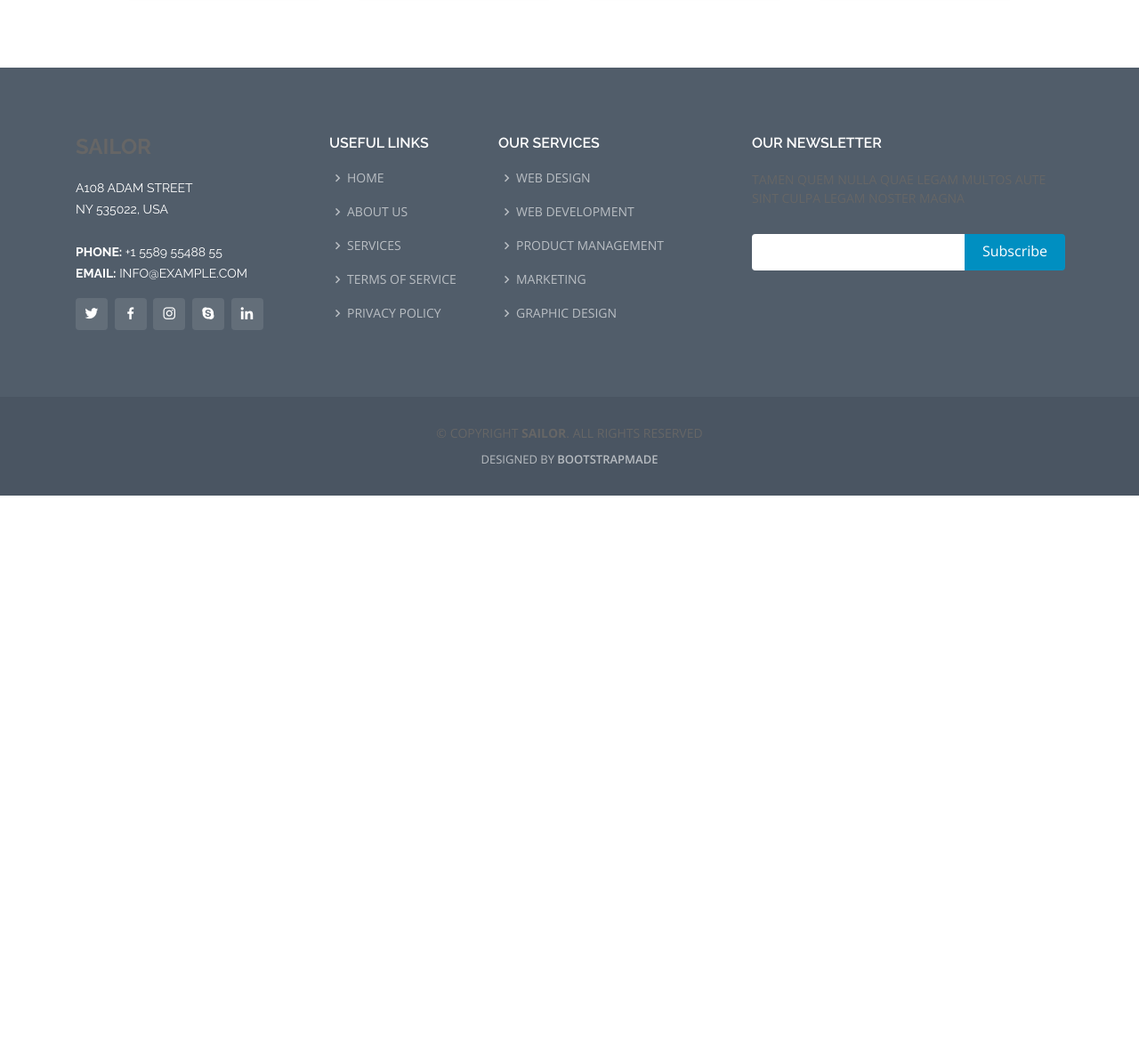
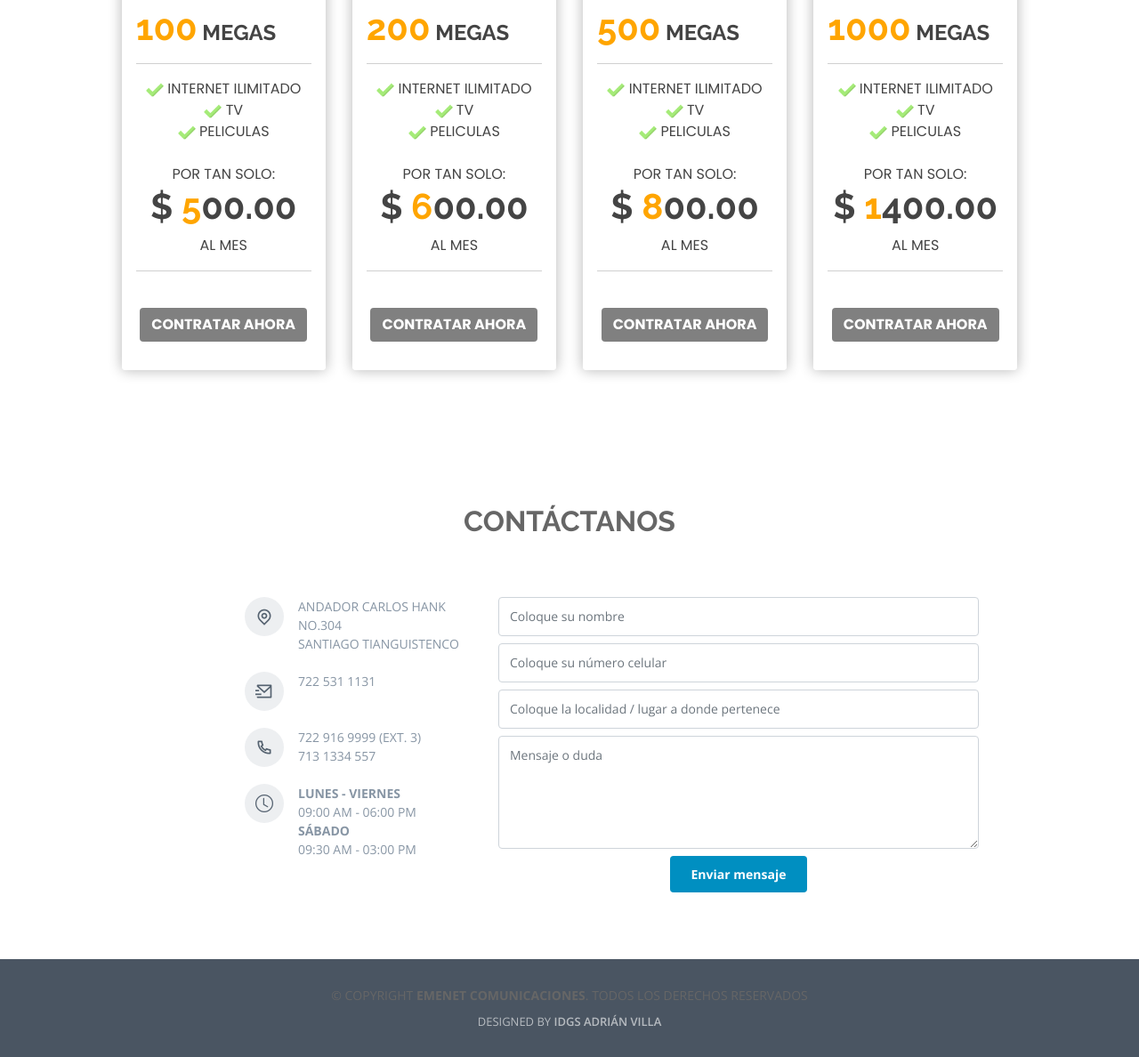
Before and after one commit to IDGSAdrianVilla/Emenet_Internet, a PHP site: page / in a window 1280 px wide. Shown: the part 2245-3433 px from the top of the page at 89% size. Before the commit the page ends 2802 px from the top, so only its background shows below. Run offline with PHP 8.4, Linux system fonts and the light colour scheme.

Commit message:
Propuesta final, previo a la revisión

```diff
--- a/assets/css/style.css
+++ b/assets/css/style.css
@@ -1746,35 +1694,6 @@ section {
 #footer .footer-top .footer-links ul a:hover {
   color: white;
 }
-#footer .footer-top .footer-newsletter form {
-  margin-top: 30px;
-  background: #fff;
-  padding: 6px 10px;
-  position: relative;
-  border-radius: 4px;
-}
-#footer .footer-top .footer-newsletter form input[type=email] {
-  border: 0;
-  padding: 4px;
-  width: calc(100% - 110px);
-}
-#footer .footer-top .footer-newsletter form input[type=submit] {
-  position: absolute;
-  top: 0;
-  right: -2px;
-  bottom: 0;
-  border: 0;
-  background: none;
-  font-size: 16px;
-  padding: 0 20px 2px 20px;
-  background: #008FC1;
-  color: #fff;
-  transition: 0.3s;
-  border-radius: 0 4px 4px 0;
-}
-#footer .footer-top .footer-newsletter form input[type=submit]:hover {
-  background: #df3740;
-}
 #footer .copyright {
   text-align: center;
   padding-top: 30px;
@@ -1793,3 +1712,102 @@ section {
 #footer .credits a:hover {
   color: white;
 }
+
+@import url("https://fonts.googleapis.com/css2?family=Poppins&display=swap");
+
+.tarjeta{
+  font-family: "Poppins", sans-serif !important;
+  text-transform: uppercase;
+}
+
+html, body, #hero, #heroCarousel, .carousel-inner{
+    width: 100%;
+    height: 100%;
+    margin: 0;
+    padding: 0;
+    font-family: "Poppins", sans-serif !important;
+    text-transform: uppercase;
+}
+.container {
+  font-size: 14px;
+  color: #666666;
+  font-family: "Open Sans";
+}
+.parraf{
+  color: orange !important;
+}
+.texto{
+  color: white;
+  font-weight: bold;
+}
+[class*="col-"] {
+  float: left;
+  padding: 15px;
+}
+@media only screen and (max-width: 1000px) {
+  .pc {
+    display: none;
+  }
+  .celular {
+    display: visible;
+  }
+}
+@media only screen and (min-width: 1000px) {
+  .pc {
+    display: visible;
+  }
+  .celular {
+    display: none;
+  }
+}
+
+@media only screen and (max-width: 700px) {
+  .tarjeta {
+    width: 100% !important;
+  }
+}
+
+.card-custom {
+  overflow: hidden;
+  min-height: 350px;
+  box-shadow: 0 0 15px rgba(10, 10, 10, 0.3);
+}
+
+.card-custom-img {
+  height: 100px;
+  min-height: 100px;
+  background-repeat: no-repeat;
+  background-size: cover;
+  background-position: center;
+  border-color: inherit;
+}
+
+/* First border-left-width setting is a fallback */
+.card-custom-img::after {
+  position: absolute;
+  content: "";
+  top: 60px;
+  left: 0;
+  width: 0;
+  height: 0;
+  border-style: solid;
+  border-top-width: 40px;
+  border-right-width: 0;
+  border-bottom-width: 0;
+  border-left-width: 545px;
+  border-left-width: calc(575px - 5vw);
+  border-top-color: transparent;
+  border-right-color: transparent;
+  border-bottom-color: transparent;
+  border-left-color: inherit;
+}
+
+.card-custom-avatar img {
+  border-radius: 50%;
+  box-shadow: 0 0 15px rgba(10, 10, 10, 0.3);
+  position: absolute;
+  top: 5px;
+  left: 1.25rem;
+  width: 100px;
+  height: 100px;
+}
--- a/assets/vendor/php-email-form/validate.js
+++ /dev/null
@@ -1,85 +0,0 @@
-/**
-* PHP Email Form Validation - v3.2
-* URL: https://bootstrapmade.com/php-email-form/
-* Author: BootstrapMade.com
-*/
-(function () {
-  "use strict";
-
-  let forms = document.querySelectorAll('.php-email-form');
-
-  forms.forEach( function(e) {
-    e.addEventListener('submit', function(event) {
-      event.preventDefault();
-
-      let thisForm = this;
-
-      let action = thisForm.getAttribute('action');
-      let recaptcha = thisForm.getAttribute('data-recaptcha-site-key');
-
-      if( ! action ) {
-        displayError(thisForm, 'The form action property is not set!')
-        return;
-      }
-      thisForm.querySelector('.loading').classList.add('d-block');
-      thisForm.querySelector('.error-message').classList.remove('d-block');
-      thisForm.querySelector('.sent-message').classList.remove('d-block');
-
-      let formData = new FormData( thisForm );
-
-      if ( recaptcha ) {
-        if(typeof grecaptcha !== "undefined" ) {
-          grecaptcha.ready(function() {
-            try {
-              grecaptcha.execute(recaptcha, {action: 'php_email_form_submit'})
-              .then(token => {
-                formData.set('recaptcha-response', token);
-                php_email_form_submit(thisForm, action, formData);
-              })
-            } catch(error) {
-              displayError(thisForm, error)
-            }
-          });
-        } else {
-          displayError(thisForm, 'The reCaptcha javascript API url is not loaded!')
-        }
-      } else {
-        php_email_form_submit(thisForm, action, formData);
-      }
-    });
-  });
-
-  function php_email_form_submit(thisForm, action, formData) {
-    fetch(action, {
-      method: 'POST',
-      body: formData,
-      headers: {'X-Requested-With': 'XMLHttpRequest'}
-    })
-    .then(response => {
-      if( response.ok ) {
-        return response.text()
-      } else {
-        throw new Error(`${response.status} ${response.statusText} ${response.url}`);
-      }
-    })
-    .then(data => {
-      thisForm.querySelector('.loading').classList.remove('d-block');
-      if (data.trim() == 'OK') {
-        thisForm.querySelector('.sent-message').classList.add('d-block');
-        thisForm.reset();
-      } else {
-        throw new Error(data ? data : 'Form submission failed and no error message returned from: ' + action);
-      }
-    })
-    .catch((error) => {
-      displayError(thisForm, error);
-    });
-  }
-
-  function displayError(thisForm, error) {
-    thisForm.querySelector('.loading').classList.remove('d-block');
-    thisForm.querySelector('.error-message').innerHTML = error;
-    thisForm.querySelector('.error-message').classList.add('d-block');
-  }
-
-})();
--- a/index.php
+++ b/index.php
@@ -24,111 +24,10 @@
   <link href="assets/vendor/glightbox/css/glightbox.min.css" rel="stylesheet">
   <link href="assets/vendor/remixicon/remixicon.css" rel="stylesheet">
   <link href="assets/vendor/swiper/swiper-bundle.min.css" rel="stylesheet">
+  <script src="https://ajax.googleapis.com/ajax/libs/jquery/3.5.1/jquery.min.js"></script>
 
   <!-- Template Main CSS File -->
   <link href="assets/css/style.css" rel="stylesheet">
-
-  <style>
-    @import url("https://fonts.googleapis.com/css2?family=Poppins&display=swap");
-
-    .tarjeta{
-      font-family: "Poppins", sans-serif !important;
-      text-transform: uppercase;
-    }
-
-    html, body, #hero, #heroCarousel, .carousel-inner{
-        width: 100%;
-        height: 100%;
-        margin: 0;
-        padding: 0;
-        font-family: "Poppins", sans-serif !important;
-        text-transform: uppercase;
-    }
-    .container {
-      font-size: 14px;
-      color: #666666;
-      font-family: "Open Sans";
-    }
-    .parraf{
-      color: #008FC1 !important;
-    }
-    .texto{
-      color: white;
-      font-weight: bold;
-    }
-    [class*="col-"] {
-      float: left;
-      padding: 15px;
-    }
-    @media only screen and (max-width: 1000px) {
-      .pc {
-        display: none;
-      }
-      .celular {
-        display: visible;
-      }
-    }
-    @media only screen and (min-width: 1000px) {
-      .pc {
-        display: visible;
-      }
-      .celular {
-        display: none;
-      }
-    }
-
-    @media only screen and (max-width: 700px) {
-      .tarjeta {
-        width: 100% !important;
-      }
-    }
-
-    .card-custom {
-      overflow: hidden;
-      min-height: 350px;
-      box-shadow: 0 0 15px rgba(10, 10, 10, 0.3);
-    }
-
-    .card-custom-img {
-      height: 100px;
-      min-height: 100px;
-      background-repeat: no-repeat;
-      background-size: cover;
-      background-position: center;
-      border-color: inherit;
-    }
-
-    /* First border-left-width setting is a fallback */
-    .card-custom-img::after {
-      position: absolute;
-      content: "";
-      top: 60px;
-      left: 0;
-      width: 0;
-      height: 0;
-      border-style: solid;
-      border-top-width: 40px;
-      border-right-width: 0;
-      border-bottom-width: 0;
-      border-left-width: 545px;
-      border-left-width: calc(575px - 5vw);
-      border-top-color: transparent;
-      border-right-color: transparent;
-      border-bottom-color: transparent;
-      border-left-color: inherit;
-    }
-
-    .card-custom-avatar img {
-      border-radius: 50%;
-      box-shadow: 0 0 15px rgba(10, 10, 10, 0.3);
-      position: absolute;
-      top: 5px;
-      left: 1.25rem;
-      width: 100px;
-      height: 100px;
-    }
-
-</style>
 
 </head>
 
@@ -231,7 +131,7 @@
     </div>
   </section><!-- End Hero -->
 
-  <!--section id="about" class="about">
+  <section id="nosotros" class="about">
     <div class="container">
 
       <div class="row content">
@@ -302,7 +202,7 @@
           <div class="card-custom-img" style="background-image: url(https://besthqwallpapers.com/Uploads/29-6-2019/98568/thumb2-brown-stone-wall-close-up-brown-backgrounds-stone-textures-brown-stone-texture.jpg);"></div>
 
           <div class="card-body" style="overflow-y: auto">
-            <h4 class="card-title"><b> <span style="color: #008FC1; font-size: 40px;">15</span> MEGAS </b></h4>
+            <h4 class="card-title"><b> <span style="color: orange; font-size: 40px;">15</span> MEGAS </b></h4>
             <center>
 
             </center>
@@ -315,7 +215,7 @@
 
                   por tan solo:
 
-                  <h1 class="card-title"><b>$ <span style="color: #008FC1;">3</span>00.00</b></h1>
+                  <h1 class="card-title"><b>$ <span style="color: orange;">3</span>00.00</b></h1>
                   Al mes
                 </center>
               <hr>
@@ -338,7 +238,7 @@
           <div class="card-custom-img" style="background-image: url(https://besthqwallpapers.com/Uploads/29-6-2019/98568/thumb2-brown-stone-wall-close-up-brown-backgrounds-stone-textures-brown-stone-texture.jpg);"></div>
 
           <div class="card-body" style="overflow-y: auto">
-            <h4 class="card-title"><b> <span style="color: #008FC1; font-size: 40px;">25</span> MEGAS </b></h4>
+            <h4 class="card-title"><b> <span style="color: orange; font-size: 40px;">25</span> MEGAS </b></h4>
             <center>
 
             </center>
@@ -351,7 +251,7 @@
 
                   por tan solo:
 
-                  <h1 class="card-title"><b>$ <span style="color: #008FC1;">3</span>50.00</b></h1>
+                  <h1 class="card-title"><b>$ <span style="color: orange;">3</span>50.00</b></h1>
                   Al mes
                 </center>
               <hr>
@@ -374,7 +274,7 @@
           <div class="card-custom-img" style="background-image: url(https://besthqwallpapers.com/Uploads/29-6-2019/98568/thumb2-brown-stone-wall-close-up-brown-backgrounds-stone-textures-brown-stone-texture.jpg);"></div>
 
           <div class="card-body" style="overflow-y: auto">
-            <h4 class="card-title"><b> <span style="color: #008FC1; font-size: 40px;">35</span> MEGAS </b></h4>
+            <h4 class="card-title"><b> <span style="color: orange; font-size: 40px;">35</span> MEGAS </b></h4>
             <center>
 
             </center>
@@ -387,7 +287,7 @@
 
                   por tan solo:
 
-                  <h1 class="card-title"><b>$ <span style="color: #008FC1;">4</span>00.00</b></h1>
+                  <h1 class="card-title"><b>$ <span style="color: orange;">4</span>00.00</b></h1>
                   Al mes
                 </center>
               <hr>
@@ -410,7 +310,7 @@
           <div class="card-custom-img" style="background-image: url(https://www.xtrafondos.com/wallpapers/poligonos-de-colores-7888.jpg);"></div>
 
           <div class="card-body" style="overflow-y: auto">
-            <h4 class="card-title"><b> <span style="color: #008FC1; font-size: 40px;">50</span> MEGAS </b></h4>
+            <h4 class="card-title"><b> <span style="color: orange; font-size: 40px;">50</span> MEGAS </b></h4>
             <center>
 
             </center>
@@ -423,7 +323,7 @@
 
                   por tan solo:
 
-                  <h1 class="card-title"><b>$ <span style="color: #008FC1;">4</span>50.00</b></h1>
+                  <h1 class="card-title"><b>$ <span style="color: orange;">4</span>50.00</b></h1>
                   Al mes
                 </center>
               <hr>
@@ -446,7 +346,7 @@
           <div class="card-custom-img" style="background-image: url(https://www.xtrafondos.com/wallpapers/poligonos-de-colores-7888.jpg);"></div>
 
           <div class="card-body" style="overflow-y: auto">
-            <h4 class="card-title"><b> <span style="color: #008FC1; font-size: 40px;">100</span> MEGAS </b></h4>
+            <h4 class="card-title"><b> <span style="color: orange; font-size: 40px;">100</span> MEGAS </b></h4>
             <center>
 
             </center>
@@ -459,7 +359,7 @@
 
                   por tan solo:
 
-                  <h1 class="card-title"><b>$ <span style="color: #008FC1;">5</span>00.00</b></h1>
+                  <h1 class="card-title"><b>$ <span style="color: orange;">5</span>00.00</b></h1>
                   Al mes
                 </center>
               <hr>
@@ -482,7 +382,7 @@
           <div class="card-custom-img" style="background-image: url(https://www.xtrafondos.com/wallpapers/poligonos-de-colores-7888.jpg);"></div>
 
           <div class="card-body" style="overflow-y: auto">
-            <h4 class="card-title"><b> <span style="color: #008FC1; font-size: 40px;">200</span> MEGAS </b></h4>
+            <h4 class="card-title"><b> <span style="color: orange; font-size: 40px;">200</span> MEGAS </b></h4>
             <center>
 
             </center>
@@ -495,7 +395,7 @@
 
                   por tan solo:
 
-                  <h1 class="card-title"><b>$ <span style="color: #008FC1;">6</span>00.00</b></h1>
+                  <h1 class="card-title"><b>$ <span style="color: orange;">6</span>00.00</b></h1>
                   Al mes
                 </center>
               <hr>
@@ -518,7 +418,7 @@
           <div class="card-custom-img" style="background-image: url(https://ak.picdn.net/shutterstock/videos/20628466/thumb/1.jpg?ip=x480);"></div>
 
           <div class="card-body" style="overflow-y: auto">
-            <h4 class="card-title"><b> <span style="color: #008FC1; font-size: 40px;">500</span> MEGAS </b></h4>
+            <h4 class="card-title"><b> <span style="color: orange; font-size: 40px;">500</span> MEGAS </b></h4>
             <center>
 
             </center>
@@ -531,7 +431,7 @@
 
                   por tan solo:
 
-                  <h1 class="card-title"><b>$ <span style="color: #008FC1;">8</span>00.00</b></h1>
+                  <h1 class="card-title"><b>$ <span style="color: orange;">8</span>00.00</b></h1>
                   Al mes
                 </center>
               <hr>
@@ -554,7 +454,7 @@
           <div class="card-custom-img" style="background-image: url(https://ak.picdn.net/shutterstock/videos/20628466/thumb/1.jpg?ip=x480);"></div>
 
           <div class="card-body" style="overflow-y: auto">
-            <h4 class="card-title"><b> <span style="color: #008FC1; font-size: 40px;">1000</span> MEGAS </b></h4>
+            <h4 class="card-title"><b> <span style="color: orange; font-size: 40px;">1000</span> MEGAS </b></h4>
             <center>
 
             </center>
@@ -567,7 +467,7 @@
 
                   por tan solo:
 
-                  <h1 class="card-title"><b>$ <span style="color: #008FC1;">1</span>400.00</b></h1>
+                  <h1 class="card-title"><b>$ <span style="color: orange;">1</span>400.00</b></h1>
                   Al mes
                 </center>
               <hr>
@@ -587,79 +487,100 @@
     </div>
   </section>
 
-  <!-- ======= Footer ======= -->
-  <footer id="footer">
-    <div class="footer-top">
+  <section id="contact" class="contact">
     <div class="container">
+
+      <div class="container about content">
+        <h2 align="center"><b>Contáctanos</b></h2>
+        <br><br>
+      </div>
+
       <div class="row">
 
-          <div class="col-lg-3 col-md-6">
-            <div class="footer-info">
-              <h3>Sailor</h3>
-              <p>
-                A108 Adam Street <br>
-                NY 535022, USA<br><br>
-                <strong>Phone:</strong> +1 5589 55488 55<br>
-                <strong>Email:</strong> info@example.com<br>
-              </p>
-              <div class="social-links mt-3">
-                <a href="#" class="twitter"><i class="bx bxl-twitter"></i></a>
-                <a href="#" class="facebook"><i class="bx bxl-facebook"></i></a>
-                <a href="#" class="instagram"><i class="bx bxl-instagram"></i></a>
-                <a href="#" class="google-plus"><i class="bx bxl-skype"></i></a>
-                <a href="#" class="linkedin"><i class="bx bxl-linkedin"></i></a>
+        <div class="col-lg-2">&nbsp;</div>
+        <div class="col-lg-3 col-md-6 mt-4 mt-md-0" data-aos="fade-up" data-aos-delay="200">
+          <div class="info">
+            <div >
+              <i class="ri-map-pin-line"></i>
+              <p>Andador Carlos Hank No.304<br>Santiago Tianguistenco</p>
+              <br>
             </div>
+
+            <div >
+              <i class="ri-mail-send-line"></i>
+              <p>722 531 1131</p>
+              <br><br>
+            </div>
+
+            <div >
+              <i class="ri-phone-line"></i>
+              <p>722 916 9999 (EXT. 3)<br>
+                713 1334 557</p>
+                <br>
+            </div>
+
+            <div >
+              <i class="bi-clock"></i>
+              <p><b>LUNES - VIERNES</b><br>
+                09:00 AM - 06:00 PM<br>
+                <b>SÁBADO</b><br>
+                09:30 AM - 03:00 PM</p>
+            </div>
+
           </div>
         </div>
 
-          <div class="col-lg-2 col-md-6 footer-links">
-            <h4>Useful Links</h4>
-            <ul>
-              <li><i class="bx bx-chevron-right"></i> <a href="#">Home</a></li>
-              <li><i class="bx bx-chevron-right"></i> <a href="#">About us</a></li>
-              <li><i class="bx bx-chevron-right"></i> <a href="#">Services</a></li>
-              <li><i class="bx bx-chevron-right"></i> <a href="#">Terms of service</a></li>
-              <li><i class="bx bx-chevron-right"></i> <a href="#">Privacy policy</a></li>
-            </ul>
+        <div class="col-lg-6 col-md-12" data-aos="fade-up" data-aos-delay="300">
+          <form action="controllers/enviar.php" method="post" class="php-email-form" autocomplete="off">
+            <div class="form-group">
+              <input type="text" name="nombre" class="form-control letras" id="nombre" placeholder="Coloque su nombre" required maxlength="60">
             </div>
-
-          <div class="col-lg-3 col-md-6 footer-links">
-            <h4>Our Services</h4>
-            <ul>
-              <li><i class="bx bx-chevron-right"></i> <a href="#">Web Design</a></li>
-              <li><i class="bx bx-chevron-right"></i> <a href="#">Web Development</a></li>
-              <li><i class="bx bx-chevron-right"></i> <a href="#">Product Management</a></li>
-              <li><i class="bx bx-chevron-right"></i> <a href="#">Marketing</a></li>
-              <li><i class="bx bx-chevron-right"></i> <a href="#">Graphic Design</a></li>
-            </ul>
+            <div class="form-group">
+              <input type="text" class="form-control numeros" name="celular" id="celular" placeholder="Coloque su número celular" maxlength="10">
             </div>
-
-          <div class="col-lg-4 col-md-6 footer-newsletter">
-            <h4>Our Newsletter</h4>
-            <p>Tamen quem nulla quae legam multos aute sint culpa legam noster magna</p>
-            <form action="" method="post">
-              <input type="email" name="email"><input type="submit" value="Subscribe">
+            <div class="form-group">
+              <input type="text" class="form-control letras" name="localidad" id="localidad" placeholder="Coloque la localidad / lugar a donde pertenece" maxlength="40">
+            </div>
+            <div class="form-group">
+              <textarea class="form-control letras" name="mensaje" rows="5" placeholder="Mensaje o duda" required></textarea>
+            </div>
+            <div class="text-center"><button type="submit"><b>Enviar mensaje</b></button></div>
           </form>
+        </div>
 
       </div>
 
     </div>
-      </div>
-    </div>
+  </section>
 
+  <!-- ======= Footer ======= -->
+  <footer id="footer">
     <div class="container">
       <div class="copyright">
-        &copy; Copyright <strong><span>Sailor</span></strong>. All Rights Reserved
+        &copy; Copyright <strong><span>Emenet Comunicaciones</span></strong>. Todos los derechos reservados
       </div>
       <div class="credits">
-        <!-- All the links in the footer should remain intact. -->
-        <!-- You can delete the links only if you purchased the pro version. -->
-        <!-- Licensing information: https://bootstrapmade.com/license/ -->
-        <!-- Purchase the pro version with working PHP/AJAX contact form: https://bootstrapmade.com/sailor-free-bootstrap-theme/ -->
-        Designed by <a href="https://bootstrapmade.com/">BootstrapMade</a>
+        Designed by <a href="https://m-net.mx/VillaAdrian/" target="_blank">IDGS Adrián Villa</a>
       </div>
     </div>
   </footer><!-- End Footer -->
+
+  <script>
+    $(document).ready(function(){
+      $(".letras").bind('keypress', function(eventoEntrada) {
+        let expresionRegular = new RegExp("^[a-zA-Záéíóú?¿ ]+$");
+        if (!expresionRegular.test(eventoEntrada.key)) {
+          eventoEntrada.preventDefault();
+        }
+      });
+      $(".numeros").bind('keypress', function(eventoEntrada) {
+        let expresionRegular = new RegExp("^[0-9]+$");
+        if (!expresionRegular.test(eventoEntrada.key)) {
+          eventoEntrada.preventDefault();
+        }
+      });
+    });
+  </script>
 
   <!-- Vendor JS Files -->
   <script src="assets/vendor/bootstrap/js/bootstrap.bundle.min.js"></script>
@@ -667,7 +588,6 @@
   <script src="assets/vendor/isotope-layout/isotope.pkgd.min.js"></script>
   <script src="assets/vendor/swiper/swiper-bundle.min.js"></script>
   <script src="assets/vendor/waypoints/noframework.waypoints.js"></script>
-  <script src="assets/vendor/php-email-form/validate.js"></script>
 
   <!-- Template Main JS File -->
   <script src="assets/js/main.js"></script>
```
Also changed, not shown: other parts of assets/css/style.css (+0 -52 lines), other parts of index.php (+12 -11 lines), controllers/enviar.php (added, +19 -0 lines), assets/img/clients/client-1.png, assets/img/clients/client-2.png, assets/img/clients/client-3.png, assets/img/clients/client-4.png, assets/img/clients/client-5.png, assets/img/clients/client-6.png. Lines whose indentation alone changed are shown as unchanged.
